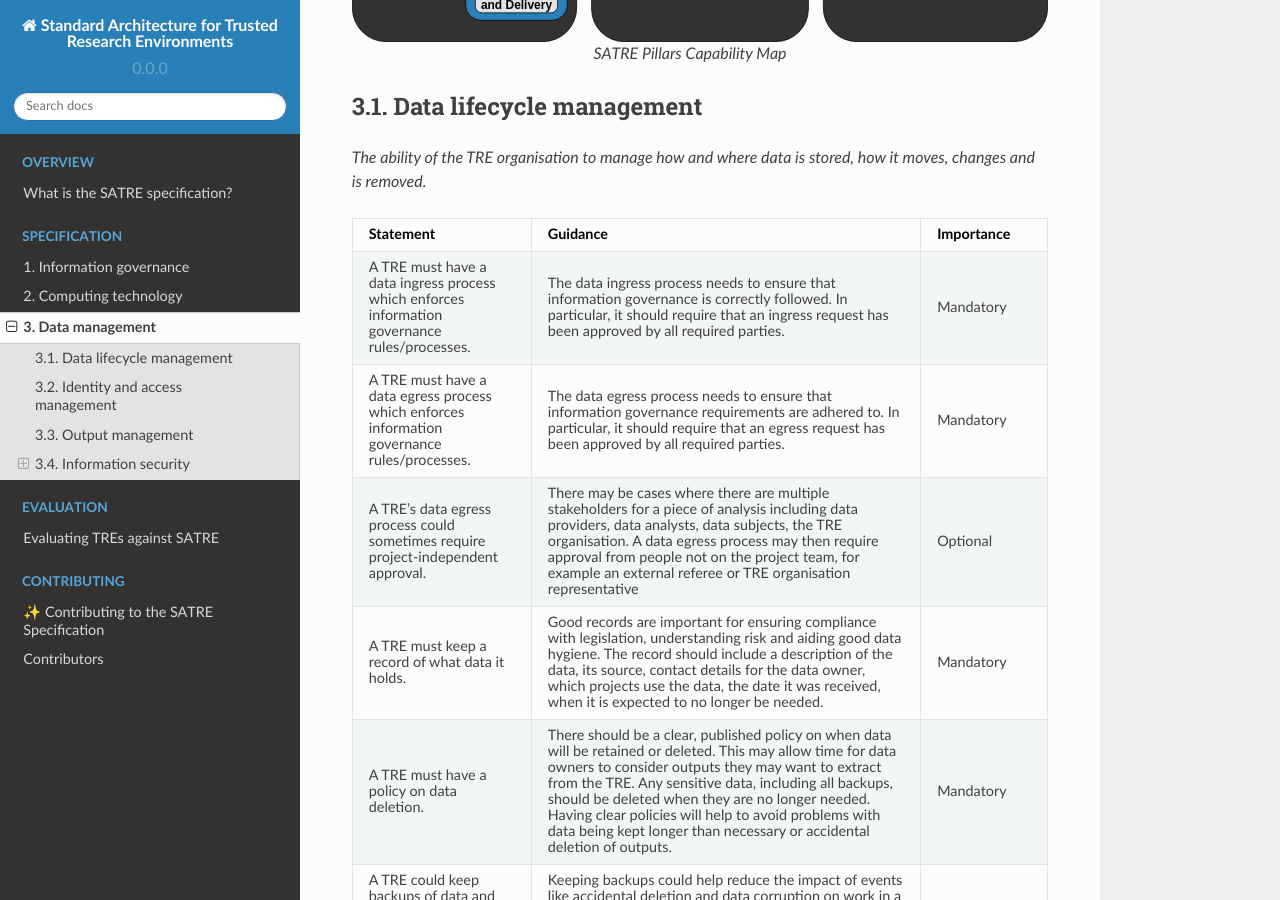
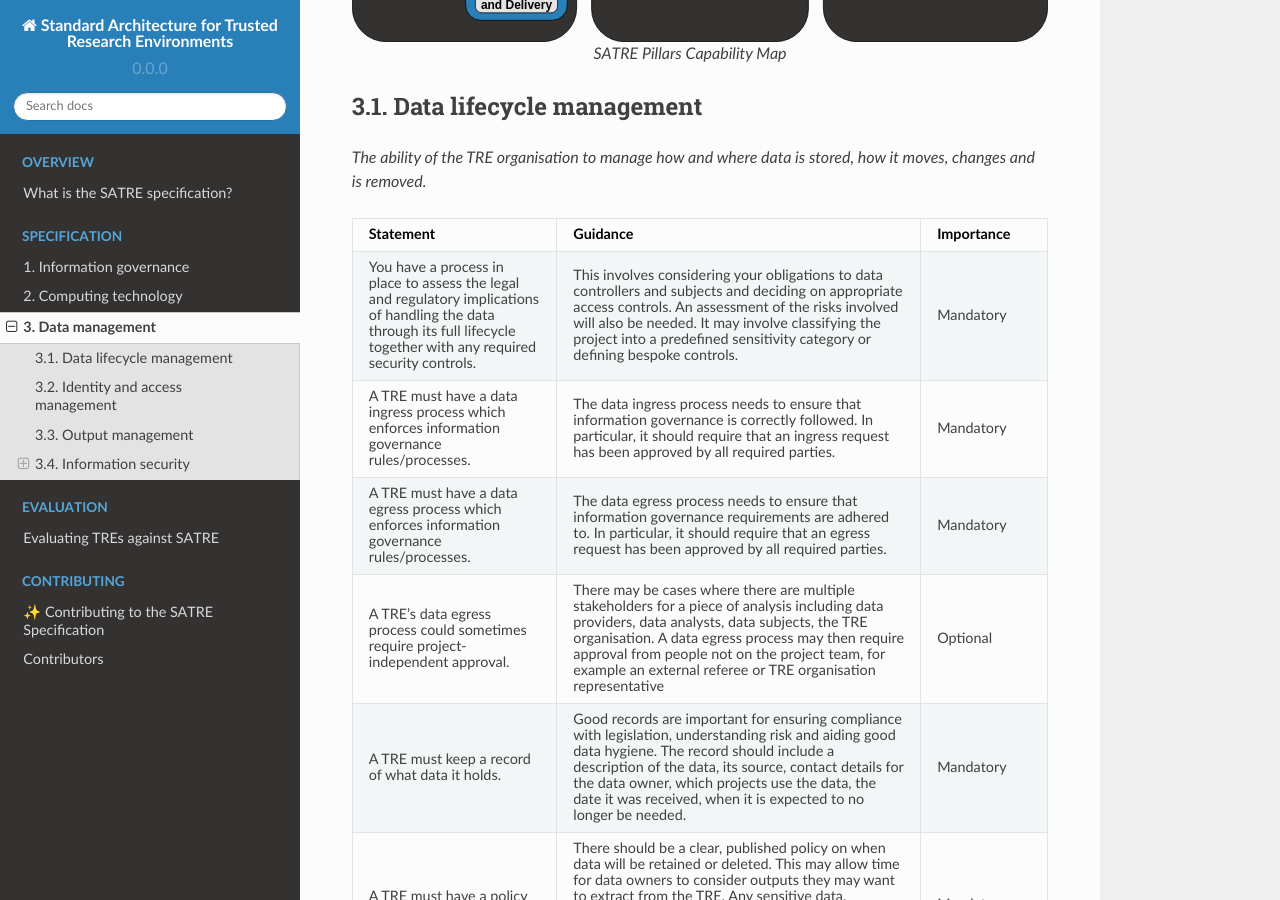
Before and after one commit to sa-tre/satre-specification, a Sphinx documentation site: the page built from docs/source/pillars/data_management.md, in a window 1280 px wide and 900 px high, scrolled down 610 px. Built offline with Sphinx 7.4.7 and the Read the Docs theme 2.0.0, drawn with Linux system fonts in a browser that asks for light colours.

Commit message:
:memo: Add section on legal implications

```diff
--- a/docs/source/pillars/data_management.md
+++ b/docs/source/pillars/data_management.md
@@ -24,6 +24,11 @@ _The ability of the TRE organisation to manage how and where data is stored, how
 * - Statement
   - Guidance
   - Importance
+* - You have a process in place to assess the legal and regulatory implications of handling the data through its full lifecycle together with any required security controls.
+  - This involves considering your obligations to data controllers and subjects and deciding on appropriate access controls.
+    An assessment of the risks involved will also be needed.
+    It may involve classifying the project into a predefined sensitivity category or defining bespoke controls.
+  - Mandatory
 * - A TRE must have a data ingress process which enforces information governance rules/processes.
   - The data ingress process needs to ensure that information governance is correctly followed.
     In particular, it should require that an ingress request has been approved by all required parties.
```
